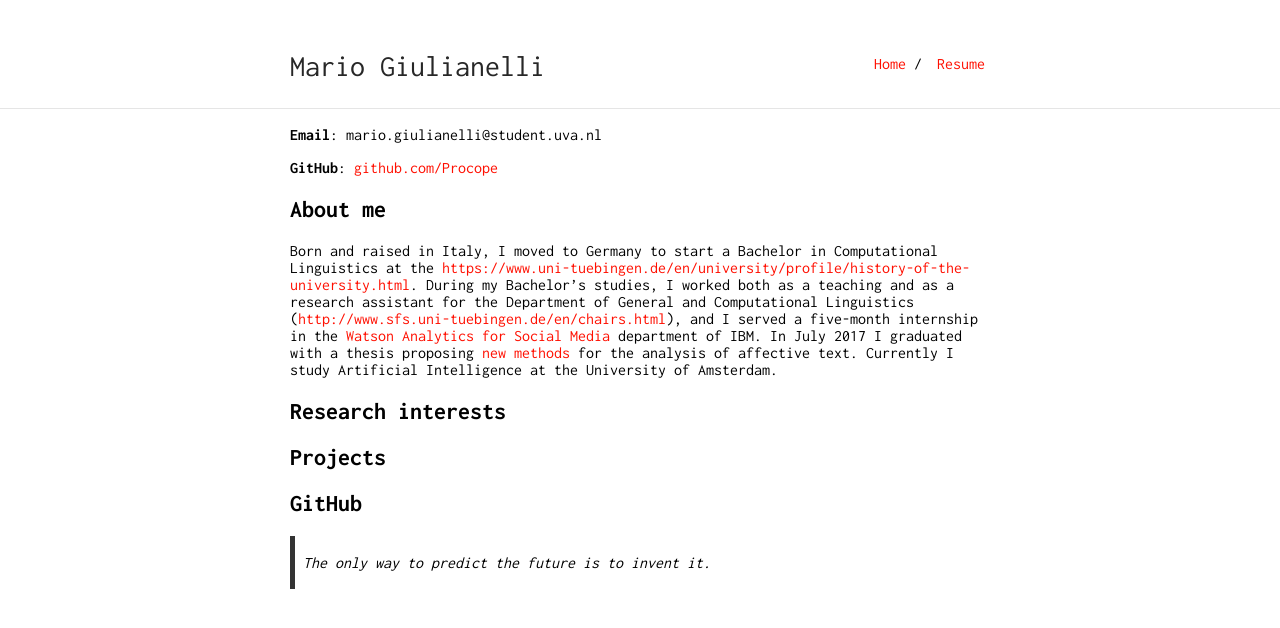
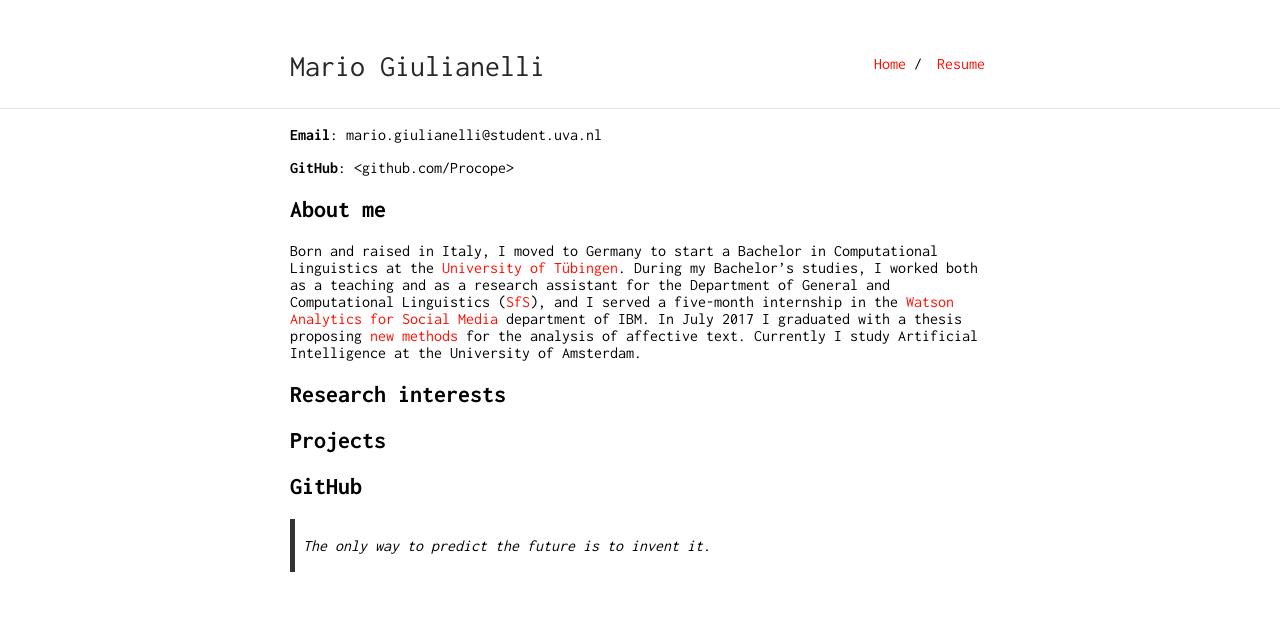
Before and after one commit to glnmario/glnmario.github.io, a Jekyll site: the page built from index.md, in a window 1280 px wide. Shown: the top 628 px of the page. Built offline with Jekyll 4.4.1, drawn with Linux system fonts in a browser that asks for light colours; some of the changed lines change nothing that is shown.

Commit message:
Update index.md

```diff
--- a/index.md
+++ b/index.md
@@ -4,11 +4,11 @@ layout: default
 
 **Email**: mario.giulianelli@student.uva.nl
 
-**GitHub**: [github.com/Procope]()
+**GitHub**: <github.com/Procope>
 
 ## About me
-Born and raised in Italy, I moved to Germany to start a Bachelor in Computational Linguistics at the [https://www.uni-tuebingen.de/en/university/profile/history-of-the-university.html](University of Tübingen).
-During my Bachelor's studies, I worked both as a teaching and as a research assistant for the Department of General and Computational Linguistics ([http://www.sfs.uni-tuebingen.de/en/chairs.html](SfS)), and I
+Born and raised in Italy, I moved to Germany to start a Bachelor in Computational Linguistics at the [University of Tübingen](https://www.uni-tuebingen.de/en/university/profile/history-of-the-university.html).
+During my Bachelor's studies, I worked both as a teaching and as a research assistant for the Department of General and Computational Linguistics ([SfS](http://www.sfs.uni-tuebingen.de/en/chairs.html)), and I
 served a five-month internship in the [Watson Analytics for Social Media](https://www.ibm.com/us-en/marketplace/social-media-data-analysis/details#product-header-top) department of IBM. In July 2017 I graduated with a
 thesis proposing [new methods](https://arxiv.org/abs/1708.03910) for the analysis of affective text.
 Currently I study Artificial Intelligence at the University of Amsterdam.
```
